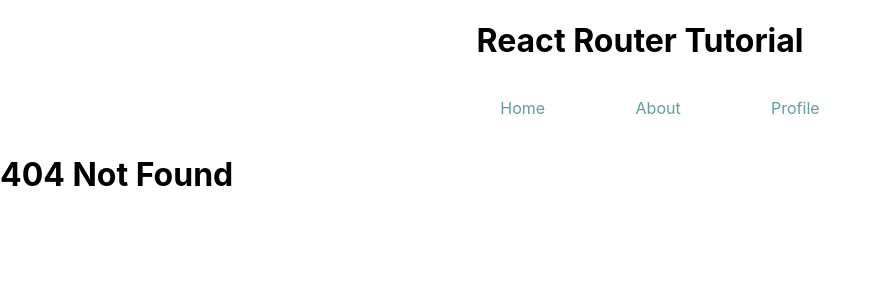
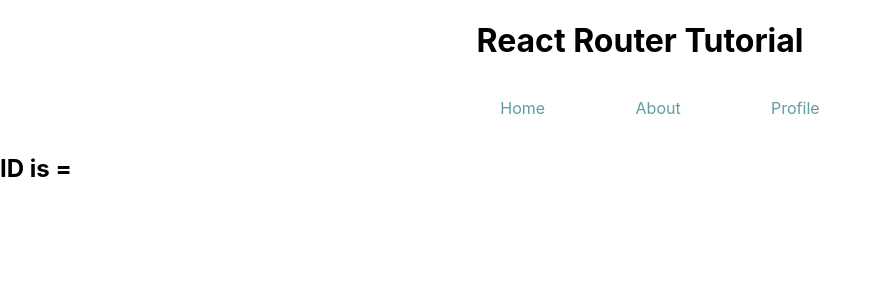
Before and after one commit to saranya-kethireddy/routersapp, a React (Create React App) app: page /post in a window 1280 px wide. Before the commit this address had no page. Shown: the top 300 px of the page, without its empty margins (0-881 px from the left). Built offline with nearby package versions, Linux system fonts and the light colour scheme.

Commit message:
use params

```diff
--- a/src/App.js
+++ b/src/App.js
@@ -6,6 +6,7 @@ import Header from './components/Header';
 import About from './pages/About';
 import Home from './pages/Home';
 import NotFound from './pages/NotFound';
+import Post from './pages/Post';
 import Profile from './pages/Profile';
 
 function App() {
@@ -18,7 +19,9 @@ function App() {
     <Route path= '/' component = {Home} exact />
     <Route path= '/about' component = {About}/>
     <Route path= '/profile' component = {Profile}/>
+    <Route path= '/post' component={Post} />
     <Route component = {NotFound}/>
+
   </Switch>
   </BrowserRouter>
   );
--- /dev/null
+++ b/src/pages/Post.js
@@ -0,0 +1,10 @@
+import { useParams } from "react-router";
+
+const Post = () => {
+
+    const { id } = useParams();
+
+    return <h2>ID is = {id}</h2>
+};
+
+export default Post
```
